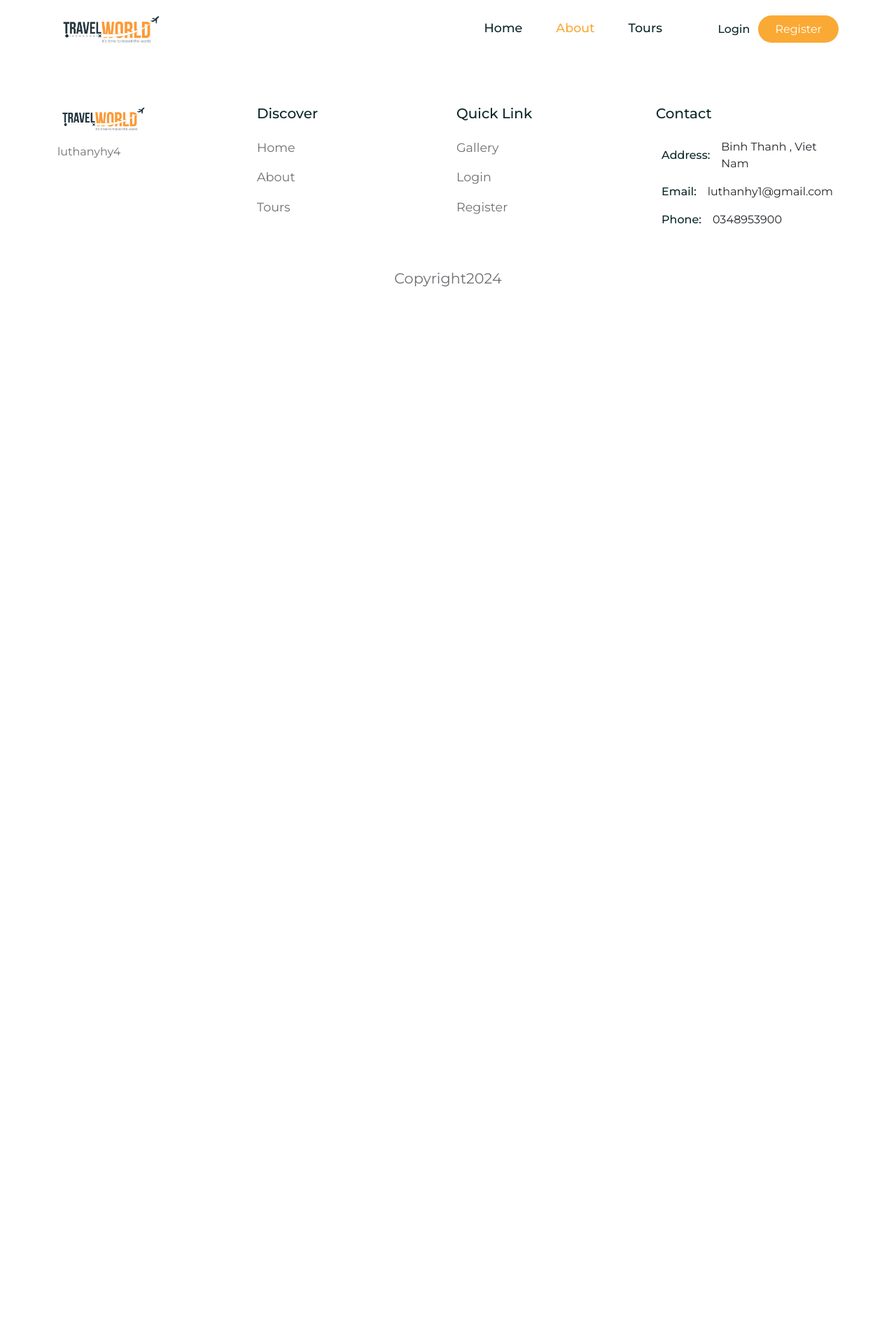
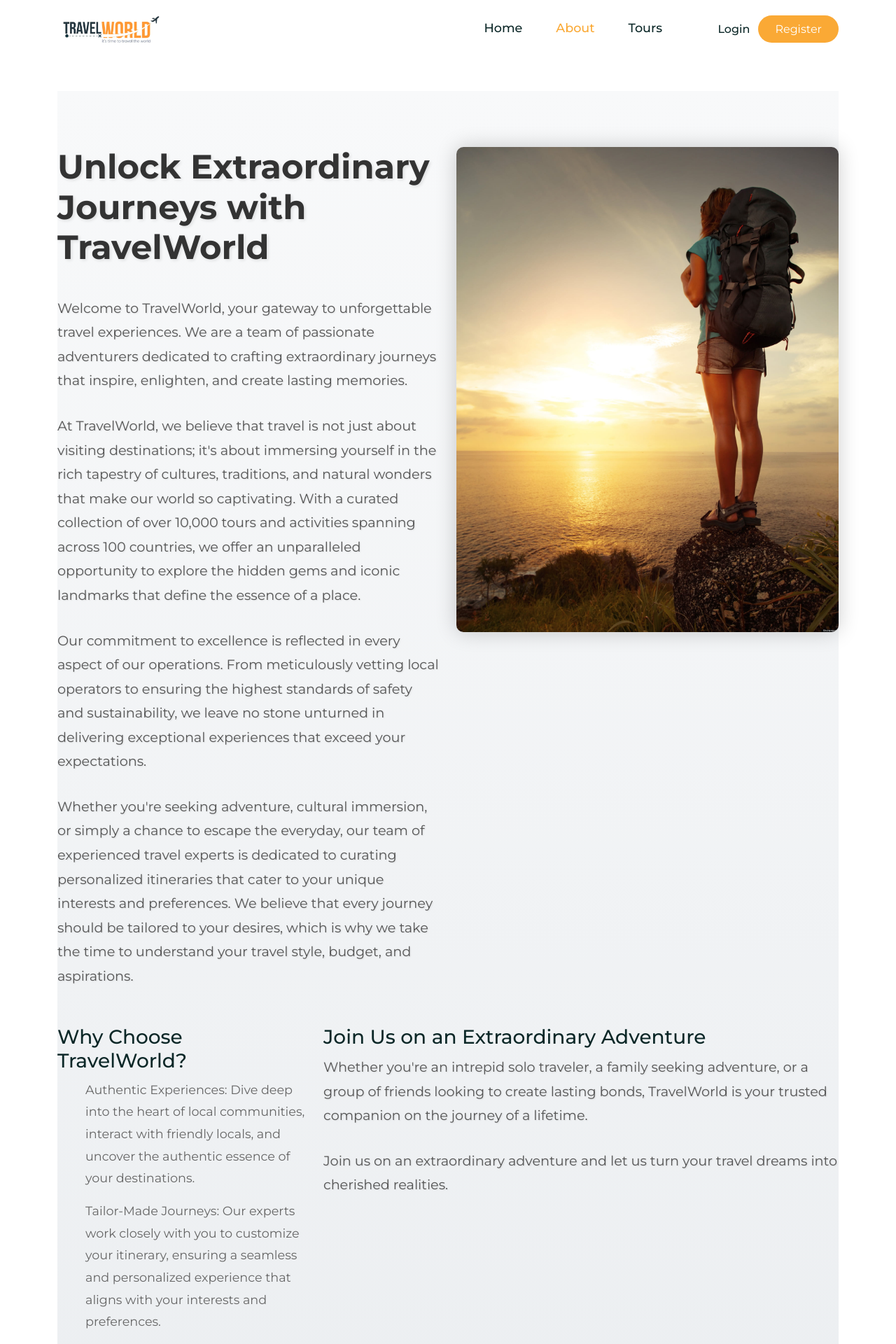
Before and after one commit to luthanhy/WebBooking_Travel_React_Mongo, a React (Create React App) app in the folder Web_Booking_Travel/tour-management/frontend/: page /about in a window 1280 px wide. Shown: the top 1920 px of the page at 70% size. Before the commit the page ends 800 px from the top, so only its background shows below. Built offline with nearby package versions, Linux system fonts and the light colour scheme; the HTML template or start-up script is replaced by a standard one; a web font is replaced by a local one.

Commit message:
search bar + about => finish backend check again

```diff
--- a/Web_Booking_Travel/tour-management/frontend/src/components/FeaturedTour/FeatureList.jsx
+++ b/Web_Booking_Travel/tour-management/frontend/src/components/FeaturedTour/FeatureList.jsx
@@ -2,6 +2,7 @@ import React from 'react'
 import TourCard from '../../shared/TourCard'
 import TourData from '../../assets/data/tours'
 import { Col } from 'reactstrap'
+import useFetch from '../../hooks/useFetch'
 
 const FeatureList = () => {
   return <>
--- /dev/null
+++ b/Web_Booking_Travel/tour-management/frontend/src/hooks/useFetch.js
@@ -0,0 +1,31 @@
+import { useState ,useEffect } from "react";
+
+
+  const useFetch =(url)=>{
+    const [data,setData]=useState([]);
+    const [error,setError]=useState(null);
+    const [loading,setLoading]=useState(false);
+    useEffect(()=>{
+        const fetchData = async() =>{
+            setLoading(true);
+            try {
+                const res = await fetch(url);
+                if(!res.ok) {
+                    setError('Failed to fetch')
+                }
+                const result = await res.json()
+                setData(result.data);
+            } catch (err) {
+                setError(err);
+                setLoading(false);
+            }
+        };
+        fetchData();
+    },[url]);
+    return {
+        data,
+        error,
+        loading
+    }
+  }
+export default useFetch;
--- /dev/null
+++ b/Web_Booking_Travel/tour-management/frontend/src/pages/About.jsx
@@ -0,0 +1,61 @@
+
+//AnhVu
+import React from "react";
+import { Container, Row, Col } from 'reactstrap';
+import "../styles/about.css"
+import tour_img10 from "../assets/images/tour-img10.jpg"
+const About = () => {
+    return <>
+        <section>
+            <Container>
+                <Row>
+                    <Col>
+                        <div class="container">
+                            <div class="row">
+                                <div id="about">
+                                    <div class="row">
+                                        <div class="col-md-6">
+                                            <h2>Unlock Extraordinary Journeys with TravelWorld</h2>
+                                            <p>Welcome to TravelWorld, your gateway to unforgettable travel experiences. We are a team of passionate adventurers dedicated to crafting extraordinary journeys that inspire, enlighten, and create lasting memories.</p>
+
+                                            <p>At TravelWorld, we believe that travel is not just about visiting destinations; it's about immersing yourself in the rich tapestry of cultures, traditions, and natural wonders that make our world so captivating. With a curated collection of over 10,000 tours and activities spanning across 100 countries, we offer an unparalleled opportunity to explore the hidden gems and iconic landmarks that define the essence of a place.</p>
+
+                                            <p>Our commitment to excellence is reflected in every aspect of our operations. From meticulously vetting local operators to ensuring the highest standards of safety and sustainability, we leave no stone unturned in delivering exceptional experiences that exceed your expectations.</p>
+
+                                            <p>Whether you're seeking adventure, cultural immersion, or simply a chance to escape the everyday, our team of experienced travel experts is dedicated to curating personalized itineraries that cater to your unique interests and preferences. We believe that every journey should be tailored to your desires, which is why we take the time to understand your travel style, budget, and aspirations.</p>
+
+
+
+
+                                        </div>
+                                        <div className="col-md-6">
+                                            <img src={tour_img10} alt="TravelWorld Experience" className="img-fluid" />
+                                        </div>
+                                    </div>
+                                    <div class="row mt-4">
+                                        <div class="col-md-4">
+                                            <h3>Why Choose TravelWorld?</h3>
+                                            <ul>
+                                                <li>Authentic Experiences: Dive deep into the heart of local communities, interact with friendly locals, and uncover the authentic essence of your destinations.</li>
+                                                <li>Tailor-Made Journeys: Our experts work closely with you to customize your itinerary, ensuring a seamless and personalized experience that aligns with your interests and preferences.</li>
+                                                <li>Responsible Travel: We are committed to minimizing our environmental footprint and promoting responsible tourism practices that respect and preserve the cultural heritage of the places we visit.</li>
+                                                <li>Exceptional Value: We offer competitive prices without compromising on quality, ensuring that you get the best value for your investment in unforgettable memories.</li>
+                                            </ul>
+                                        </div>
+                                        <div class="col-md-8">
+                                            <h3>Join Us on an Extraordinary Adventure</h3>
+                                            <p>Whether you're an intrepid solo traveler, a family seeking adventure, or a group of friends looking to create lasting bonds, TravelWorld is your trusted companion on the journey of a lifetime.</p>
+                                            <p>Join us on an extraordinary adventure and let us turn your travel dreams into cherished realities.</p>
+
+                                        </div>
+                                    </div>
+                                </div>
+                            </div>
+                        </div>
+                    </Col>
+                </Row>
+            </Container>
+        </section>
+    </>
+}
+export default About;
--- a/Web_Booking_Travel/tour-management/frontend/src/pages/SearchResultList.jsx
+++ b/Web_Booking_Travel/tour-management/frontend/src/pages/SearchResultList.jsx
@@ -1,9 +1,32 @@
-import React from 'react'
+import React, { useState } from 'react';
+import CommonSection from '../shared/CommonSection';
+import { Container, Row, Col } from 'reactstrap';
+import TourCard from '../shared/TourCard';
+import { useLocation } from 'react-router-dom';
 
 const SearchResultList = () => {
+  const location = useLocation();
+  const [data] = useState(location.state);
   return (
-    <div>SearchResultList</div>
-  )
-}
+    <>
+      <CommonSection title={'Tour search result'} />
+      <section>
+        <Container>
+          <Row>
+            {data.length === 0 ? (
+              <h4 className="text-context">No tour found</h4>
+            ) : (
+              data?.map(tour => (
+                <Col lg="3" className="mb-4" key={tour.id}>
+                  <TourCard tour={tour} />
+                </Col>
+              ))
+            )}
+          </Row>
+        </Container>
+      </section>
+    </>
+  );
+};
 
-export default SearchResultList
+export default SearchResultList;
--- a/Web_Booking_Travel/tour-management/frontend/src/pages/Tours.jsx
+++ b/Web_Booking_Travel/tour-management/frontend/src/pages/Tours.jsx
@@ -8,6 +8,7 @@ import '../styles/tours.css'
 const Tours = () => {
   const [CountPage,SetPageCount] = useState(0);
   const [Page,SetPage] = useState(0);
+
 
   useEffect(()=>{
     const pages = Math.ceil(5/4)
--- a/Web_Booking_Travel/tour-management/frontend/src/router/Routers.js
+++ b/Web_Booking_Travel/tour-management/frontend/src/router/Routers.js
@@ -1,6 +1,5 @@
 import React from 'react'
 import {Routes,Route, Navigate} from 'react-router-dom'
-
 import Home from '../pages/Home'
 import Login from '../pages/Login'
 import Register from '../pages/Register'
@@ -8,6 +7,7 @@ import Tours from '../pages/Tours'
 import ToursDetails from '../pages/ToursDetails.jsx'
 import SearchResultList from '../pages/SearchResultList'
 import Admin from '../pages/Admin.jsx'
+import About from '../pages/About.jsx'
 const Routers = () => {
   return (
     <div>
@@ -18,8 +18,9 @@ const Routers = () => {
             <Route path='/tours/:id' element = {<ToursDetails/>}/>
             <Route path='/Login' element = {<Login/>}/>
             <Route path='/Register' element = {<Register/>}/>
-            <Route path='/tour/search' element = {<SearchResultList/>}/>
+            <Route path='/tours/search' element = {<SearchResultList/>}/>
             <Route path='/admin' element = {<Admin/>}/>
+            <Route path='/about' element = {<About/>}/>
         </Routes>
     </div>
   )
--- a/Web_Booking_Travel/tour-management/frontend/src/shared/SearchBar.jsx
+++ b/Web_Booking_Travel/tour-management/frontend/src/shared/SearchBar.jsx
@@ -2,6 +2,8 @@ import React,{useRef} from 'react'
 import '../styles/searchbar.css'
 import {useNavigate} from 'react-router-dom'
 import { Col, Form, FormGroup } from 'reactstrap'
+//import tourData from '../assets/data/tours' có thể k xài
+
 //import {BASE_URL} from './../utils/conf'
 const SearchBar = () => {
     const locationRef = useRef('')
@@ -9,21 +11,25 @@ const SearchBar = () => {
     const maxGroupSizeRef = useRef(0)
     const navigate = useNavigate()
 
-    const SearchHandle = () => {
+    const SearchHandle = async() => {
         const location = locationRef.current.value
         const distance = distanceRef.current.value
-        const maxgroupsize = maxGroupSizeRef.current.value
+        const maxGroupSize = maxGroupSizeRef.current.value
 
-        if(location === '' || distance ==='' || maxgroupsize ===''){
+        if(location === '' || distance ==='' || maxGroupSize ===''){
             return alert("Fail searching")
         }else{
-        //     const res= await(`${BASE_URL}/tour/search`)
-        //   if(!res.ok) alert ('Something went wrong');
-        //  const result  = await res.json();
-          navigate(`/tour/search`)
-        }
+            //Đoạn code để khi nào callAPI sẽ thực hiện quá trình search
+            // // const res = await fetch(`${BASE_URL}/tours/search?city=${location}&distance=${distance}&maxGroupSize=${maxGroupSize}`)
+            // // if(res.ok){
+            // //     alert('Something went wrong');
+            // // }
+            // // const result = await res.json();
+            // // Điều hướng tới trang kết quả tìm kiếm
+            //   navigate(`/tours/search?city=${location}&distance=${distance}&maxGroupSize=${maxGroupSize}`,{state:result.data});
+            navigate(`/tours/search?city=${location}&distance=${distance}&maxGroupSize=${maxGroupSize}`);
+     }
     }
-
     return (
     <Col lg="12">
         <div className="search_bar">
--- /dev/null
+++ b/Web_Booking_Travel/tour-management/frontend/src/styles/about.css
@@ -0,0 +1,77 @@
+/* about.css */
+
+#about {
+  padding: 80px 0;
+  background: linear-gradient(to bottom, #f8f9fa, #e9ecef);
+}
+
+#about h2 {
+  font-size: 3rem;
+  font-weight: 700;
+  color: #333;
+  margin-bottom: 40px;
+  text-shadow: 2px 2px 4px rgba(0, 0, 0, 0.1);
+}
+
+#about p {
+  font-size: 1.2rem;
+  line-height: 1.8;
+  color: #555;
+  margin-bottom: 30px;
+  text-shadow: 1px 1px 2px rgba(0, 0, 0, 0.1);
+}
+
+#about ul {
+  list-style: none;
+  padding: 0;
+  margin-bottom: 30px;
+}
+
+#about ul li {
+  font-size: 1.1rem;
+  line-height: 1.8;
+  color: #666;
+  margin-bottom: 15px;
+  position: relative;
+  padding-left: 40px;
+  transition: all 0.3s ease;
+}
+
+#about ul li:hover {
+  transform: translateX(10px);
+}
+
+#about ul li::before {
+  content: "\f058";
+  font-family: "Font Awesome 5 Free";
+  font-weight: 900;
+  color: #007bff;
+  position: absolute;
+  left: 0;
+  top: 3px;
+  font-size: 1.5rem;
+  text-shadow: 1px 1px 2px rgba(0, 0, 0, 0.2);
+}
+
+#about .img-fluid {
+  max-width: 100%;
+  height: auto;
+  box-shadow: 0 0 30px rgba(0, 0, 0, 0.2);
+  border-radius: 10px;
+  transition: all 0.3s ease;
+}
+
+#about .img-fluid:hover {
+  transform: scale(1.05);
+}
+
+@media (max-width: 767.98px) {
+  #about h2 {
+    font-size: 2.5rem;
+  }
+
+  #about p,
+  #about ul li {
+    font-size: 1rem;
+  }
+}
```
Also changed, not shown: Web_Booking_Travel/tour-management/frontend/src/assets/images/tour-img10.jpg (added).
